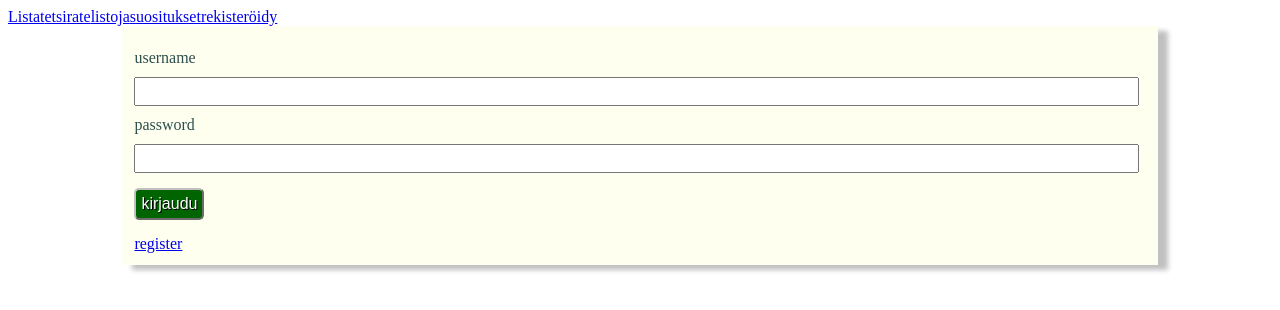
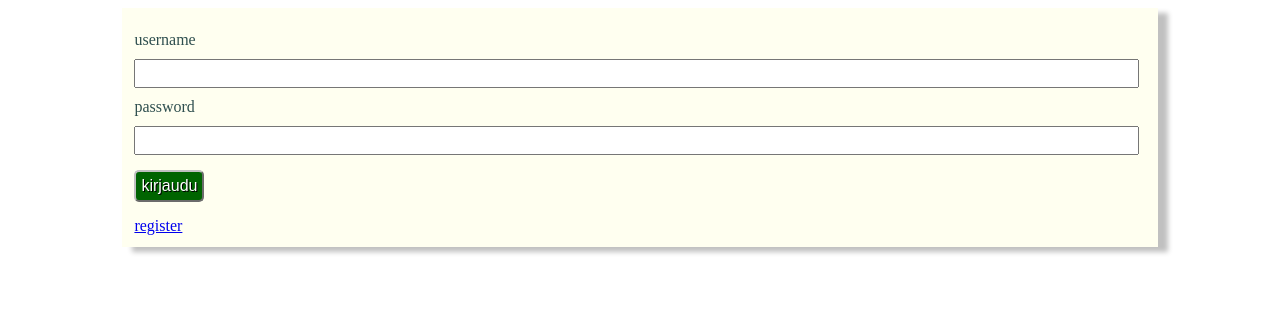
Before and after one commit to KaroliinaM/reads, a React (Create React App) app in the folder reads-frontend/: page /login in a window 1280 px wide. Shown: the top 310 px of the page. Built offline with nearby package versions, Linux system fonts and the light colour scheme.

Commit message:
add breadcrumbs

```diff
--- a/reads-frontend/src/App.js
+++ b/reads-frontend/src/App.js
@@ -1,10 +1,13 @@
 import React, {useState} from 'react';
 import SearchBookContainer from './containers/SearchBookContainer'
+import SearchBookPageContainer from './containers/SearchBookPageContainer'
 import ListViewContainer from './containers/ListViewContainer'
+import ListViewPageContainer from './containers/ListviewPageContainer'
 import ReadListContainer from './containers/ReadListContainer'
 import BookDetailsContainer from './containers/BookDetailsContainer'
 import SampleBooksContainer from './containers/SampleBooksContainer'
 import RecommendContainer from './containers/RecommendContainer'
+import RecommendPageContainer from './containers/RecommendPageContainer'
 import RegisterContainer from './containers/RegisterContainer'
 import LoginContainer from './containers/LoginContainer'
 import PrivateRoute from './components/PrivateRoute'
@@ -32,21 +35,13 @@ return(
   <div>
   <Notification message={message} />
   <Router>
-    <div>
-      <Link to="/">Listat</Link>
-      <Link to="/etsi">etsi</Link>
-      <Link to="/rate">rate</Link>
-      <Link to="/list">listoja</Link>
-      <Link to="/recommendations">suositukset</Link>
-      <Link to="/register">rekisteröidy</Link>
-    </div>
     <Switch>
       <PrivateRoute component={ReadListContainer} path="/list/:id" isAuth={!!user} />
-      <PrivateRoute component={ListViewContainer} path='/list' isAuth={!!user} />
-      <PrivateRoute component={SearchBookContainer} path="/etsi" isAuth={!!user} />
+      <PrivateRoute component={ListViewPageContainer} path='/list' isAuth={!!user} />
+      <PrivateRoute component={SearchBookPageContainer} path="/etsi" isAuth={!!user} />
       <PrivateRoute component={BookDetailsContainer} path ='/book/details' isAuth={!!user} />
       <PrivateRoute component={SampleBooksContainer} path= '/rate' isAuth={!!user} />
-      <PrivateRoute component={RecommendContainer} path='/recommendations' isAuth={!!user} />
+      <PrivateRoute component={RecommendPageContainer} path='/recommendations' isAuth={!!user} />
       <Route path='/register'>
         <RegisterContainer notifyUser={setNotification} />
       </Route>
--- a/reads-frontend/src/components/Breadcrumbs.js
+++ b/reads-frontend/src/components/Breadcrumbs.js
@@ -19,12 +19,12 @@ const Breadcrumbs = ({site}) => {
         console.log('links', links)
         return links.reverse().map(l => {
             console.log('l', l)
-            return <Link to={l.location}>{`${l.name} >>`}</Link>
+            return <Link className='breadcrumb-link' to={l.location}>{`${l.name} >>`}</Link>
         })
     }
 
     return(
-        <div>Leivät
+        <div>
             {createLinks()} {site}
         </div>
     )
--- a/reads-frontend/src/containers/ListViewContainer.js
+++ b/reads-frontend/src/containers/ListViewContainer.js
@@ -40,7 +40,6 @@ const ListViewContainer = () => {
 
     return(
         <>
-        <Breadcrumbs site='readlists' />
         <h1 className='listTitle'>Booklists</h1>
         <div className='frontpage-app'>
             {console.log(readLists)}
--- /dev/null
+++ b/reads-frontend/src/containers/ListviewPageContainer.js
@@ -0,0 +1,13 @@
+import React from 'react'
+import Breadcrumbs from '../components/Breadcrumbs'
+import ListviewContainer from './ListViewContainer'
+
+const ListviewPageContainer = () => {
+    return (
+        <>
+            <Breadcrumbs site='readlists' />
+            <ListviewContainer />
+        </>
+    )}
+
+export default ListviewPageContainer
--- /dev/null
+++ b/reads-frontend/src/containers/RecommendPageContainer.js
@@ -0,0 +1,15 @@
+import React from 'react'
+import Breadcrumbs from '../components/Breadcrumbs'
+import RecommendContainer from './RecommendContainer'
+
+
+const RecommendPageContainer = () => {
+    return (
+        <>
+            <Breadcrumbs site='recommendations' />
+            <RecommendContainer />
+        </>
+    )
+}
+
+export default RecommendPageContainer
--- /dev/null
+++ b/reads-frontend/src/containers/SearchBookPageContainer.js
@@ -0,0 +1,14 @@
+import React from 'react'
+import Breadcrumbs from '../components/Breadcrumbs'
+import SearchBookContainer from './SearchBookContainer'
+
+const SearchBookPageContainer = () => {
+    return (
+        <>
+            <Breadcrumbs site='search' />
+            <SearchBookContainer />
+        </>
+    )
+}
+
+export default SearchBookPageContainer
--- a/reads-frontend/src/index.css
+++ b/reads-frontend/src/index.css
@@ -97,3 +97,9 @@ img {
     padding: 5px;
     border-radius: 28px;
 }
+
+.breadcrumb-link {
+    margin: 5px;
+    text-decoration: none;
+    color: #696969;
+}
```
